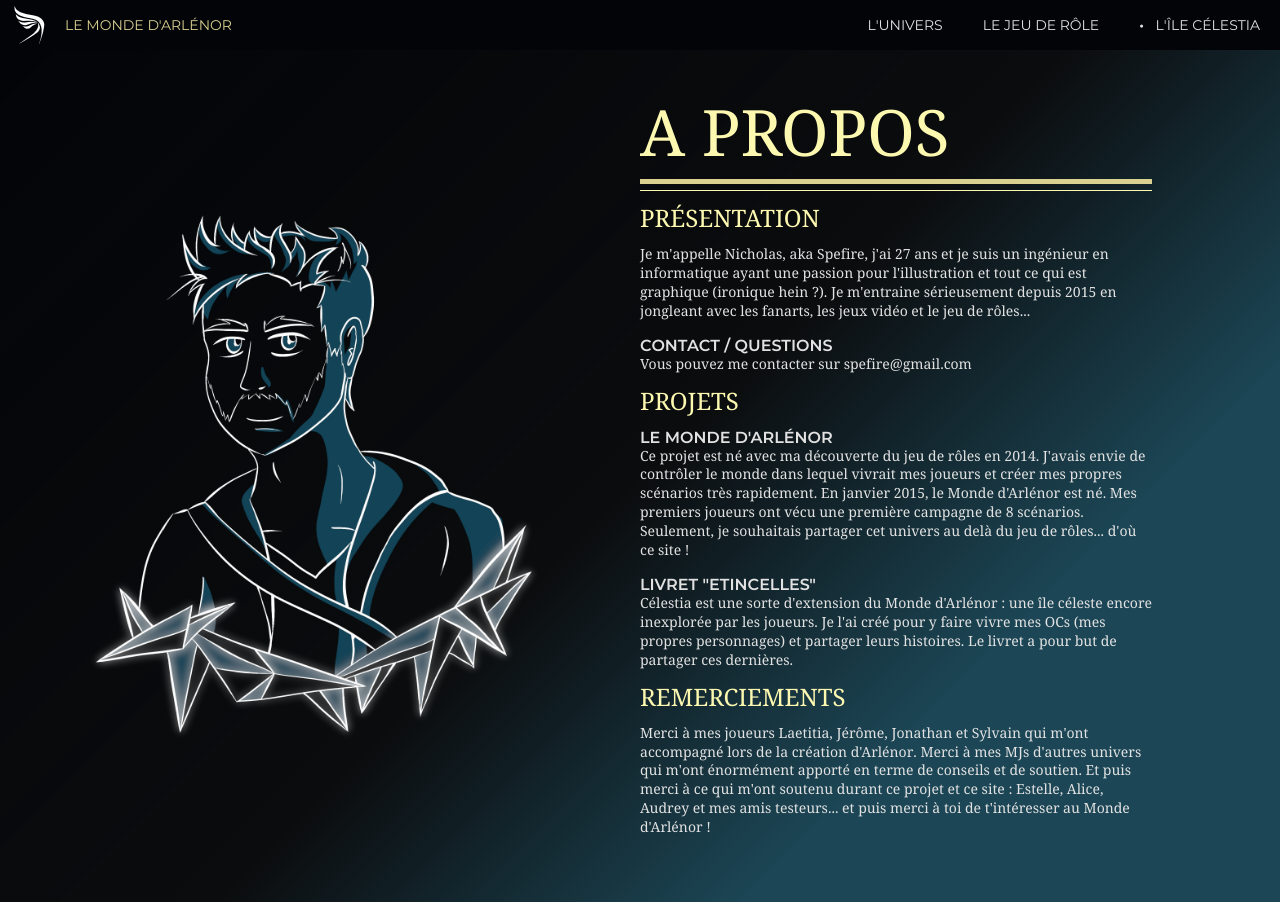
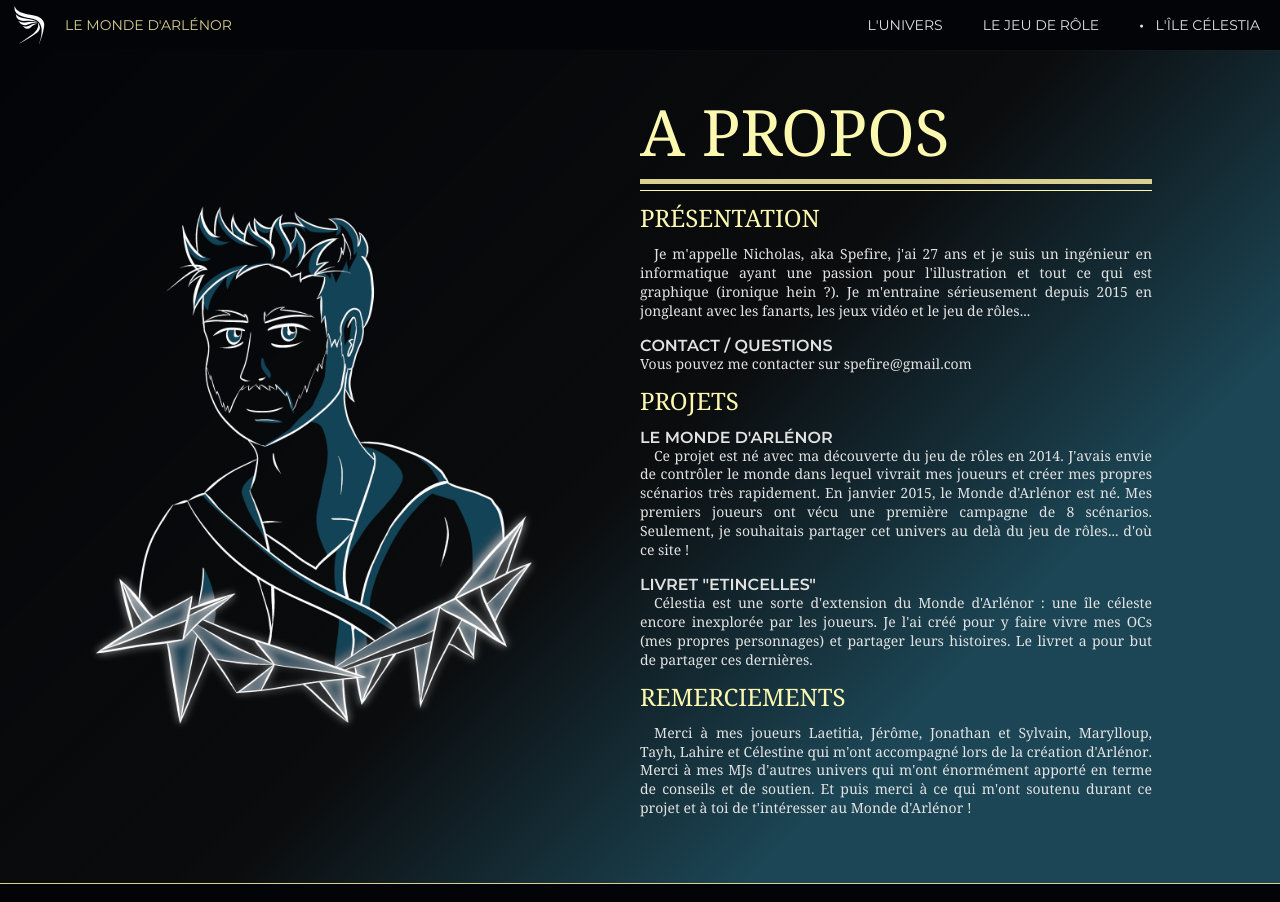
Before and after one commit to Spefire/MondeArlenor_WEBSITE_VUE, a Vue app: page /about in a window 1280 px wide. Shown: the top 902 px of the page. Built offline with nearby package versions, Linux system fonts and the light colour scheme.

Commit message:
Fix(texts): Change style and content of all texts

```diff
--- a/src/styles/components.scss
+++ b/src/styles/components.scss
@@ -67,6 +67,16 @@
   border-radius: 5px;
   border-color: $secondary-color;
   background: $black-color;
+
+  &::-webkit-scrollbar {
+    width: 6px;
+  }
+  &::-webkit-scrollbar-track {
+    background: none;
+  }
+  &::-webkit-scrollbar-thumb {
+    border-radius: 5px;
+  }
 }
 
 .selection-container {
--- a/src/views/about/AboutView.vue
+++ b/src/views/about/AboutView.vue
@@ -9,8 +9,8 @@
       <h1>A propos</h1>
       <div separator />
       <h2>Présentation</h2>
-      <p>
-        Je m'appelle Nicholas, aka Spefire, j'ai 27 ans
+      <p class="text-justify">
+        &emsp;Je m'appelle Nicholas, aka Spefire, j'ai 27 ans
         et je suis un ingénieur en informatique ayant une passion pour l'illustration et tout ce qui est graphique (ironique hein ?).
         Je m'entraine sérieusement depuis 2015 en jongleant avec les fanarts, les jeux vidéo et le jeu de rôles...
       </p>
@@ -18,24 +18,24 @@
       <p>Vous pouvez me contacter sur <a href="mailto:spefire@gmail.com">spefire@gmail.com</a></p>
       <h2>Projets</h2>
       <h3>Le Monde d'Arlénor</h3>
-      <p>
-        Ce projet est né avec ma découverte du jeu de rôles en 2014.
+      <p class="text-justify">
+        &emsp;Ce projet est né avec ma découverte du jeu de rôles en 2014.
         J'avais envie de contrôler le monde dans lequel vivrait mes joueurs et créer mes propres scénarios très rapidement.
         En janvier 2015, le Monde d'Arlénor est né. Mes premiers joueurs ont vécu une première campagne de 8 scénarios.
         Seulement, je souhaitais partager cet univers au delà du jeu de rôles... d'où ce site !
       </p>
       <h3>Livret "Etincelles"</h3>
-      <p>
-        Célestia est une sorte d'extension du Monde d'Arlénor : une île céleste encore inexplorée par les joueurs.
+      <p class="text-justify">
+        &emsp;Célestia est une sorte d'extension du Monde d'Arlénor : une île céleste encore inexplorée par les joueurs.
         Je l'ai créé pour y faire vivre mes OCs (mes propres personnages) et partager leurs histoires.
         Le livret a pour but de partager ces dernières.
       </p>
       <h2>Remerciements</h2>
-      <p>
-        Merci à mes joueurs Laetitia, Jérôme, Jonathan et Sylvain qui m'ont accompagné lors de la création d'Arlénor.
+      <p class="text-justify">
+        &emsp;Merci à mes joueurs Laetitia, Jérôme, Jonathan et Sylvain, Marylloup, Tayh, Lahire et Célestine
+        qui m'ont accompagné lors de la création d'Arlénor.
         Merci à mes MJs d'autres univers qui m'ont énormément apporté en terme de conseils et de soutien.
-        Et puis merci à ce qui m'ont soutenu durant ce projet et ce site : Estelle, Alice, Audrey et mes amis testeurs...
-        et puis merci à toi de t'intéresser au Monde d'Arlénor !
+        Et puis merci à ce qui m'ont soutenu durant ce projet et à toi de t'intéresser au Monde d'Arlénor !
       </p>
     </div>
   </div>
--- a/src/views/celestia/CelestiaView.scss
+++ b/src/views/celestia/CelestiaView.scss
@@ -4,7 +4,6 @@ iframe {
   // Format 16/9
   height: 28vw;
   width: 50vw;
-  margin-top: 10px;
   margin-bottom: 20px;
   border-radius: 5px;
   border: 2px solid $black-color;
--- a/src/views/universe/UniverseView.scss
+++ b/src/views/universe/UniverseView.scss
@@ -24,7 +24,7 @@
 
     @include tablet-only {
       min-height: auto;
-      max-height: auto;
+      max-height: none;
       width: 100%;
       margin-top: 20px;
     }
--- a/src/views/universe/races/RacesView.scss
+++ b/src/views/universe/races/RacesView.scss
@@ -50,15 +50,19 @@
   .races-description {
     display: flex;
     flex-direction: column;
-    height: 325px;
-    max-height: 325px;
+    height: 350px;
     width: 70%;
     margin: auto;
     overflow: auto;
     text-align: center;
 
     @include tablet-only {
+      height: 425px;
       width: 100%;
+    }
+
+    @include mobile-only {
+      height: auto;
     }
 
     .races-moreinfos {
--- a/src/views/universe/races/RacesView.vue
+++ b/src/views/universe/races/RacesView.vue
@@ -7,11 +7,11 @@
       Après avoir bâti une base solide dans les plaines, tout en se familiarisant avec les cristaux, les humains se sont alors mis en quête d’aventure&nbsp;:&nbsp;
       explorer le monde qui leur avait été donné, tout en recherchant de nouvelles sources d’énergies ou de pouvoirs…<br>
       <br>
-      Très attachés aux préceptes d’Arlénor, les explorateurs et nouveaux colons, partirent chacun avec <b>une retranscription des tablettes de cristal</b>.<br>
-      Ils furent 19 groupes à s’élancer dans cette <b>quête de l’Expansion</b>...<br>
+      Très attachés aux préceptes d’Arlénor, les explorateurs et nouveaux colons, partirent chacun avec <b>une retranscription des tablettes de cristal</b>.
+      Ils furent 19 groupes à s’élancer dans cette <b>quête de l’Expansion</b>...
       à l'<b>An 0 du calendrier Arlénien</b>.<br>
       <br>
-      La manipulation et la présence des cristaux aux côtés des humains, ont au fil du temps <b>altéré leur code génétique</b>, donnant vie à de nouvelles races.<br>
+      La manipulation et la présence des cristaux aux côtés des humains, ont au fil du temps <b>altéré leur code génétique</b>, donnant vie à de nouvelles races.
       Des relations se sont créées alors entre les différences races, certaines amicales, neutres, et d'autres... meurtrières.<br>
       <br>
       Les <b>humains</b> et les <b>elfes</b> vivent en toute liberté alors que les <b>nains</b> et les <b>mutants</b> essayent de survivre du mieux qu'ils le peuvent.
--- a/src/views/universe/religion/ReligionView.vue
+++ b/src/views/universe/religion/ReligionView.vue
@@ -61,7 +61,7 @@
         <b>Leur existence même, n’est pas considérée comme un mythe.</b><br>
         <br>
         Cependant, leur psychologie et leurs caractéristiques physiques peuvent être remises en question ou soumises à interprétation
-        (n’étant pas décrites dans les tablettes).<br>
+        (n’étant pas décrites dans les tablettes).
         Chaque ange et chaque démon possède un titre lié à sa place dans la Cabale (lié à leur personnalité) et des domaines dans lesquels ils sont maîtres.
       </p>
     </div>
```
Also changed, not shown: src/models/data/ListZones.ts (+38 -23 lines).
